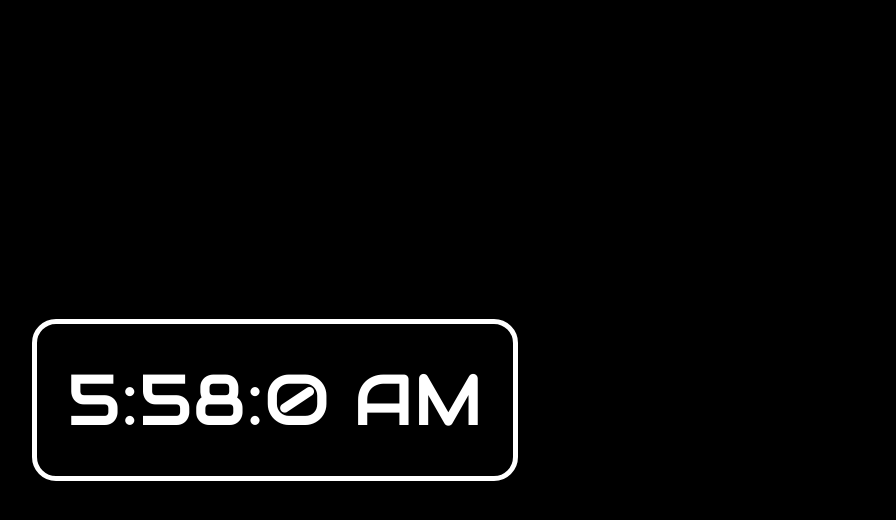
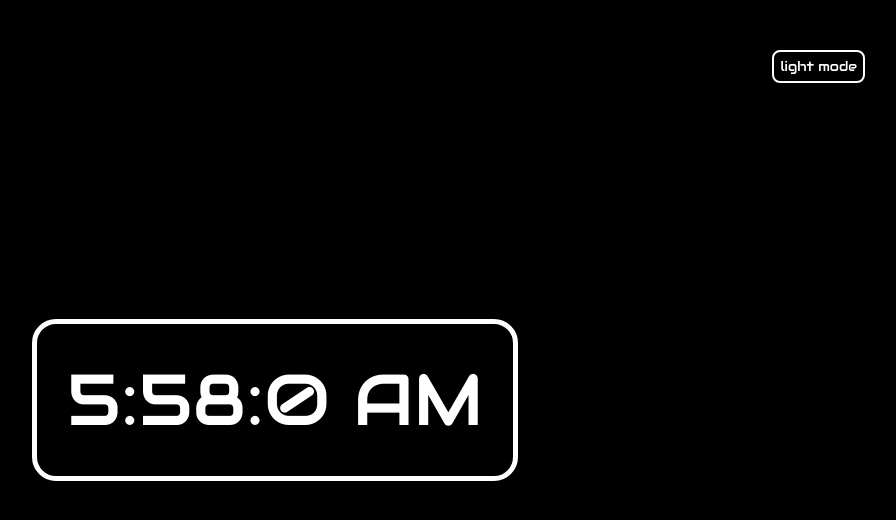
Before and after one commit to likhith994/digital_clock, a React (Vite) app: page / in a window 1280 px wide. Shown: the top 520 px of the page, without its empty margins (365-1261 px from the left). Built offline with nearby package versions, Linux system fonts and the light colour scheme.

Commit message:
fixed dark mode

```diff
--- a/public/styles.css
+++ b/public/styles.css
@@ -37,3 +37,21 @@ h1{
     font-weight: 400;
     font-style: normal;
 }
+.btn{
+    position: absolute;
+    right:50px;
+    top:50px;
+    padding:6px;
+    border: 2px solid white;
+    background-color: black;
+    font-family: "Audiowide", sans-serif;
+    font-weight: 400;
+    font-style: normal;
+    color:white;
+    border-radius: 8px;
+}
+.light-mode{
+    background-color: white;
+    color:black;
+    border-color: black;
+}
--- a/src/components/App.jsx
+++ b/src/components/App.jsx
@@ -1,8 +1,19 @@
 import React from "react";
 import ReactDOM from "react-dom";
 import Clock from "./Clock"
+const darkMode =true;
 const App= () =>{
-    return (<div><Clock /></div>
+    return (<div>
+        <button
+            className={`btn ${darkMode ? "" : "light-mode"}`}
+            onClick={() => {darkMode=false}}
+        >
+            light mode
+        </button>
+        <Clock />
+        </div>
     );
 }
+
+
 export default App;
```
